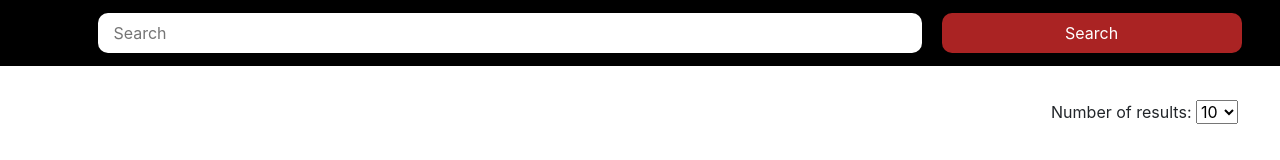
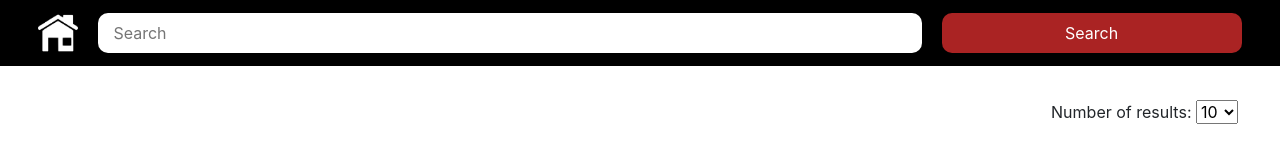
Before and after one commit to Matt867/tate-museum-serchengine, a plain HTML site: page pages/search-results.html in a window 1280 px wide. Shown: the top 160 px of the page. Drawn offline with nearby package versions, Linux system fonts and the light colour scheme; no server answers.

Commit message:
up to date

```diff
--- a/stylesheets/search-results.css
+++ b/stylesheets/search-results.css
@@ -63,11 +63,6 @@ h1{
     gap: 50px;
 }
 
-#home-button {
-    width: 30px;
-    margin-right: 30px;
-    margin-left: 60px;
-}
 
 .card {
     box-shadow: 0 6px 7px rgba(0,0,0,0.3);
```
